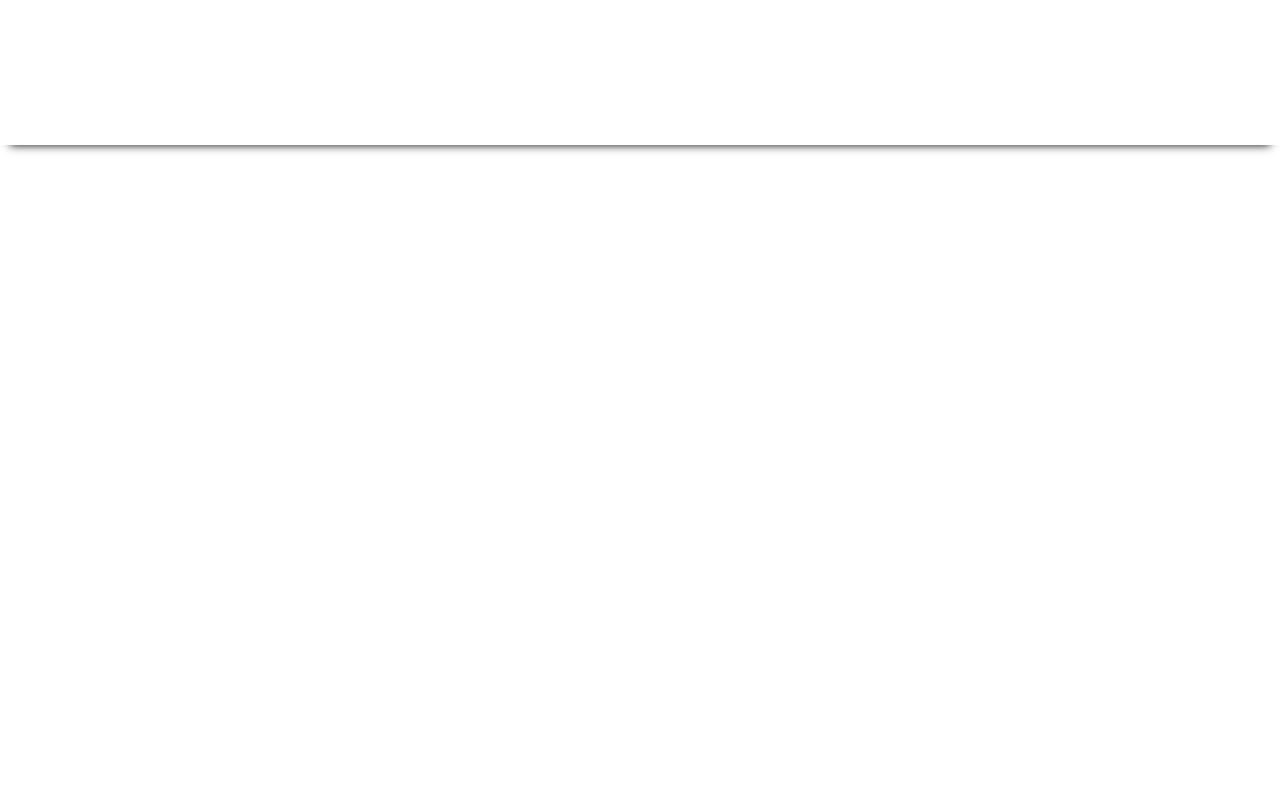
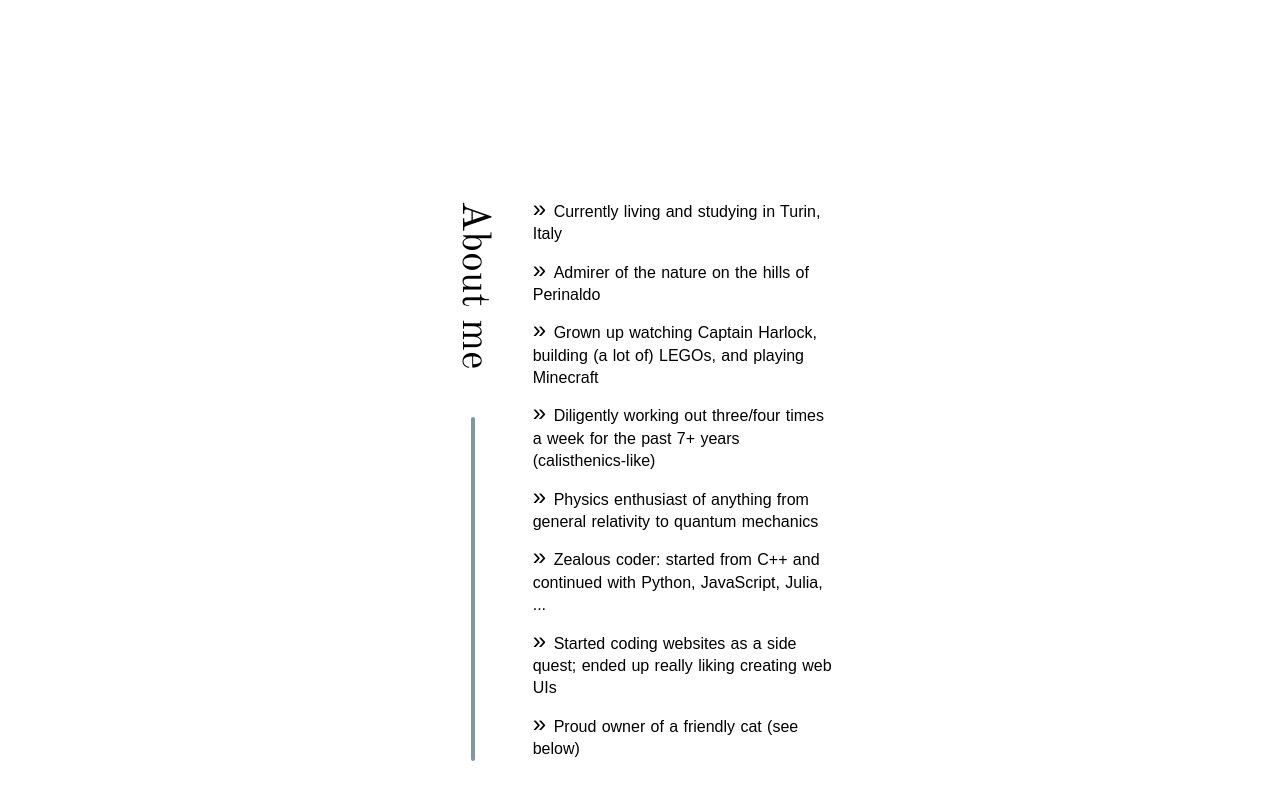
Before and after one commit to Fedesky25/sito-federico-guglielmi, a SvelteKit app: page / in a window 1280 px wide. Shown: the part 1954-2754 px from the top of the page. Before the commit the page ends 2504 px from the top, so only its background shows below. Built offline with nearby package versions, Linux system fonts and the light colour scheme.

Commit message:
feat: about me

```diff
--- /dev/null
+++ b/src/lib/Framed.svelte
@@ -0,0 +1,53 @@
+<script lang="ts">
+  import type { Snippet } from "svelte";
+
+    interface Props {
+        title: string;
+        children: Snippet;
+        nosmudge?: boolean;
+    }
+    let { title, nosmudge = false, children }: Props = $props();
+</script>
+
+<div class="container">
+    <h2>{title}</h2>
+    <div class="body">{@render children()}</div>
+    {#if !nosmudge}
+        <div class="smudge"></div>
+    {/if}
+</div>
+
+<style>
+    @media (min-width: 45rem) {
+        .container {
+            max-width: min-content;
+            margin-left: auto;
+            margin-right: auto;
+
+            display: grid;
+            row-gap: 3rem;
+            column-gap: 2rem;
+            grid-template-rows: auto 1fr;
+            grid-template-columns: min-content var(--frame-body, 34ch);
+        }
+        h2 {
+            writing-mode: vertical-lr;
+            margin: 0;
+        }
+        .body {
+            grid-column: 2;
+            grid-row: 1/3;
+        }
+        .smudge {
+            grid-row: 2;
+            grid-column: 1;
+            justify-self: center;
+
+            opacity: 0.5;
+            border-radius: 2px;
+            width: 4px;
+            height: 100%;
+            background-color: var(--primary);
+        }
+    }
+</style>
--- a/src/routes/+page.svelte
+++ b/src/routes/+page.svelte
@@ -2,11 +2,14 @@
     import "@fontsource/old-standard-tt";
     import TypeWriter from "$lib/TypeWriter.svelte";
     import Reveal from "$lib/Reveal.svelte";
+    import Framed from "$lib/Framed.svelte";
     import { frameThrottle, whenInView } from "$lib";
 
     const birthday = Date.UTC(2001, 11, 25);
+    const workout_start = Date.UTC(2018, 1, 1);
     const MS_PER_YEAR = 1000 * 60 * 60 * 24 * 365;
     const age = Math.floor((Date.now() - birthday) / MS_PER_YEAR);
+    const workout_years = Math.floor((Date.now() - workout_start) / MS_PER_YEAR);
 
     let x = $state(0);
     let offsety = 0, height = 0;
@@ -43,11 +46,10 @@
 </header>
 <main>
     <section class="nutshell bpad">
-        <h2>In a nutshell</h2>
-        <div>
+        <Framed title="TL;DR">
             <p>I am a {age} years old young man currently enrolled at Politecnico di Torino in the Master Degree <span class="quote">Quantum Engineering</span></p>
             <p>I have a keen desire to create the new and refactor the old, which neatly mixes with my passion for coding and phyiscs.</p>
-        </div>
+        </Framed>
     </section>
 
     <section
@@ -63,6 +65,20 @@
         </Reveal>
     </section>
 
+    <section class="bpad">
+        <Framed title="About me">
+            <ul class="traits">
+                <li>Currently living and studying in Turin, Italy</li>
+                <li>Admirer of the nature on the hills of Perinaldo</li>
+                <li>Grown up watching Captain Harlock, building (a lot of) LEGOs, and playing Minecraft</li>
+                <li>Diligently working out three/four times a week for the past {workout_years}+ years (calisthenics-like)</li>
+                <li>Physics enthusiast of anything from general relativity to quantum mechanics</li>
+                <li>Zealous coder: started from C++ and continued with Python, JavaScript, Julia, ...</li>
+                <li>Started coding websites as a side quest; ended up really liking creating web UIs</li>
+                <li>Proud owner of a friendly cat (see below)</li>
+            </ul>
+        </Framed>
+    </section>
     <!-- <section class="bpad">
         <h2>In detail</h2>
         <div>
@@ -148,17 +164,25 @@
     .mottos span:nth-child(3) { transform: translateX(calc(var(--shift) * (1.00 - var(--x)))); }
     .mottos span:nth-child(4) { transform: translateX(calc(var(--shift) * (var(--x) - 1.25))); }
 
+    .traits {
+        list-style-image: none;
+        list-style-type: circle;
+        list-style-position: inside;
+    }
+    .traits li + li {
+        margin-top: 1.5rem;
+    }
+    .traits li::marker {
+        content: '\00BB  ';
+        color: var(--secondary);
+        padding-right: 1rem;
+        font-size: 1.5em;
+        line-height: 0.65;
+    }
+
     @media (min-width: 45rem) {
-        .nutshell {
-            display: grid;
-            column-gap: 4rem;
-            grid-template-columns: 2fr 3fr;
-            max-width: 65ch;
-            margin-left: auto;
-            margin-right: auto;
-        }
-        .nutshell h2 {
-            justify-self: right;
+        .traits li + li {
+            margin-top: 1rem;
         }
     }
 </style>
```
